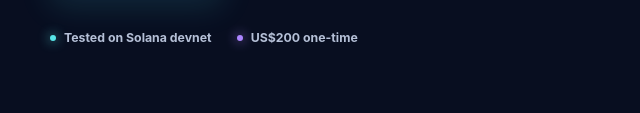
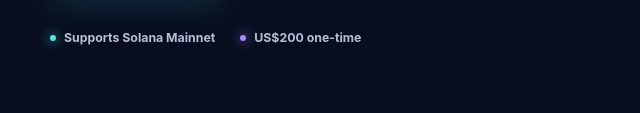
Before and after one commit to asroryandesfar-art/zeroclaw-website, a plain HTML site: page index.html in a window 1280 px wide. Shown: the part 687-800 px from the top of the page, 0-640 px from the left. Drawn offline with Linux system fonts and the light colour scheme.

Commit message:
Use the approved Mainnet wording on the product page
"Supports Solana Mainnet. The payment workflow was tested on Solana Devnet."
Mainnet support is verified from the released package; no Mainnet payment
is claimed as tested.

Co-Authored-By: Claude Opus 5.5 <noreply@anthropic.com>

```diff
--- a/index.html
+++ b/index.html
@@ -53,7 +53,7 @@
           <h1 id="hero-title">Accept <span class="gradient-text">SOL and USDC</span> payments in your app</h1>
           <p class="hero-description">ZeroClaw Solana Pay is a command-line tool for developers. It creates a Solana payment link or QR code for each order and checks whether the payment arrived. Your customer pays from their own wallet, and the money goes straight to your wallet.</p>
           <div class="hero-actions"><a class="button button-primary" href="#contact" data-sales>Contact Sales <span aria-hidden="true">↗</span></a><a class="button button-outline" href="#demo">Watch Demo <span aria-hidden="true">▶</span></a></div>
-          <div class="hero-proof"><span><i class="proof-dot" aria-hidden="true"></i> Tested on Solana devnet</span><span><i class="proof-dot proof-dot-violet" aria-hidden="true"></i> US$200 one-time</span></div>
+          <div class="hero-proof"><span><i class="proof-dot" aria-hidden="true"></i> Supports Solana Mainnet</span><span><i class="proof-dot proof-dot-violet" aria-hidden="true"></i> US$200 one-time</span></div>
         </div>
         <div class="hero-visual reveal" aria-label="Example: one order from payment request to status check">
           <div class="visual-orbit orbit-one" aria-hidden="true"></div><div class="visual-orbit orbit-two" aria-hidden="true"></div>
@@ -113,7 +113,7 @@
     </section>
 
     <section class="section license-section" id="pricing" aria-labelledby="pricing-title">
-      <div class="container license-grid"><div class="license-copy reveal"><p class="section-kicker">PRICING AND HOW TO BUY</p><h2 id="pricing-title">One price.<br><span>No subscription.</span></h2><p>Orders are processed manually. Contact Sales to buy. After your payment is confirmed, you receive the <strong>.tgz</strong> package file, your license, and the installation guide.</p><p>Install with npm and activate your license.</p><div class="license-disclosure"><span aria-hidden="true">ⓘ</span><p>Tested on Solana devnet. A real paid Mainnet payment has not yet been verified end to end, so run a small test before you take live orders.</p></div></div>
+      <div class="container license-grid"><div class="license-copy reveal"><p class="section-kicker">PRICING AND HOW TO BUY</p><h2 id="pricing-title">One price.<br><span>No subscription.</span></h2><p>Orders are processed manually. Contact Sales to buy. After your payment is confirmed, you receive the <strong>.tgz</strong> package file, your license, and the installation guide.</p><p>Install with npm and activate your license.</p><div class="license-disclosure"><span aria-hidden="true">ⓘ</span><p>Supports Solana Mainnet. The payment workflow was tested on Solana Devnet. Run a small test payment before you take live orders.</p></div></div>
         <div class="pricing-card reveal"><div class="pricing-header"><span>ZEROCLAW SOLANA PAY</span><span class="pricing-chip">ONE-TIME</span></div><p class="price">US$200 <small>one-time</small></p><p class="pricing-subtitle">Commercial license for one buyer</p><ul class="pricing-features"><li><span>✓</span> Private package (.tgz) for Linux x64</li><li><span>✓</span> Personal license file to activate the CLI</li><li><span>✓</span> Installation guide</li><li><span>✓</span> Updates for 12 months</li><li><span>✓</span> Technical support for 90 days</li><li><span>✓</span> Keeps working after updates end</li></ul><a class="button button-primary checkout-button" href="#contact" data-sales>Contact Sales <span aria-hidden="true">↗</span></a><p class="checkout-caption">No payment is taken on this website.</p></div>
       </div>
     </section>
@@ -121,7 +121,7 @@
     <section class="section faq-section" id="faq" aria-labelledby="faq-title"><div class="container faq-grid"><div class="faq-intro reveal"><p class="section-kicker">FAQ</p><h2 id="faq-title">Good<br><span>to know.</span></h2></div><div class="faq-list reveal">
       <details><summary>Who is this for?<span aria-hidden="true">+</span></summary><p>Developers who want to accept SOL or USDC in their own app or store. It is a command-line tool, not a hosted checkout page.</p></details>
       <details><summary>Do you hold my money or my keys?<span aria-hidden="true">+</span></summary><p>No. Your customer pays from their own wallet straight to your wallet. The CLI only needs your public wallet address and reads the blockchain to check the payment.</p></details>
-      <details><summary>Is it ready for real Mainnet payments?<span aria-hidden="true">+</span></summary><p>It has been tested on Solana devnet. A real paid Mainnet payment has not yet been verified end to end, so we recommend a small Mainnet test before you go live.</p></details>
+      <details><summary>Does it support Solana Mainnet?<span aria-hidden="true">+</span></summary><p>Supports Solana Mainnet. The payment workflow was tested on Solana Devnet. Devnet is the default; the included guide shows the settings that switch the CLI to Mainnet. Run a small test payment before you take live orders.</p></details>
       <details><summary>What do I need to run it?<span aria-hidden="true">+</span></summary><p>Linux x64 with glibc 2.34 or newer, Node.js 20 or newer, and npm. You also need a Solana RPC endpoint and your public wallet address.</p></details>
       <details><summary>Does the license expire?<span aria-hidden="true">+</span></summary><p>No. The version you receive keeps working. Updates are included for 12 months and technical support for 90 days.</p></details>
     </div></div></section>
```
Also changed, not shown: 1 other file.
